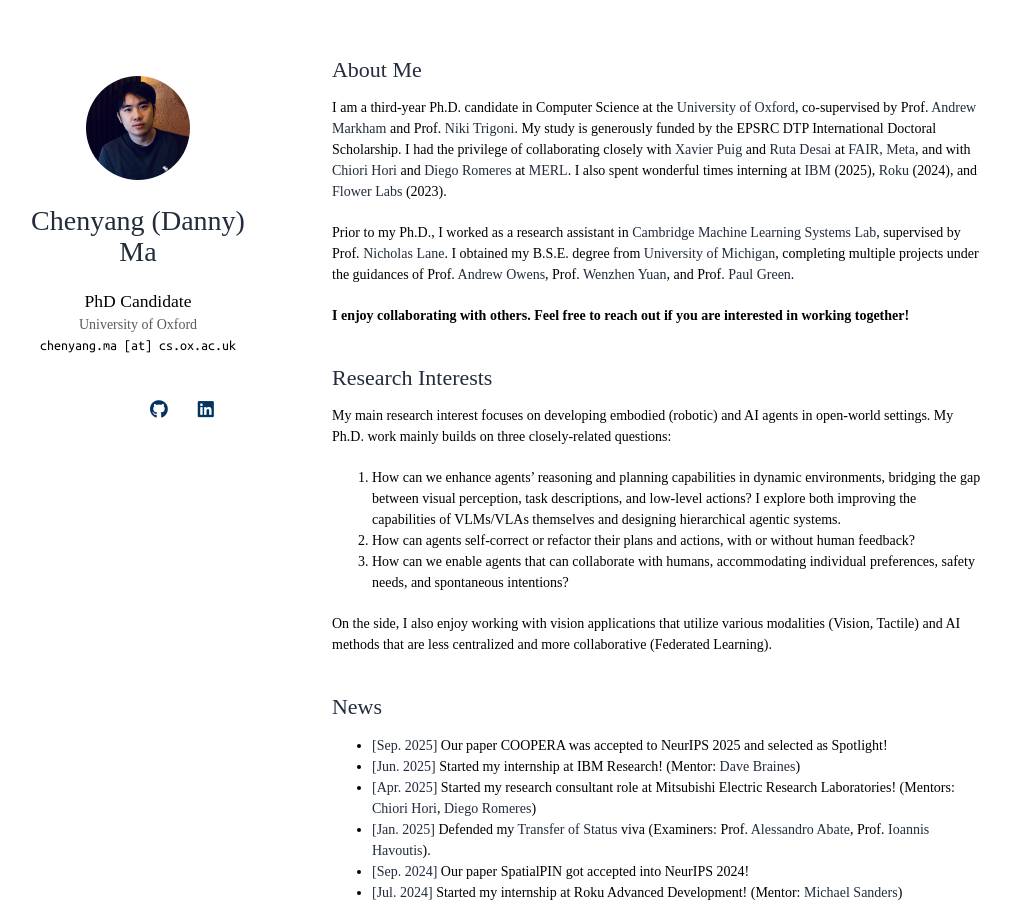
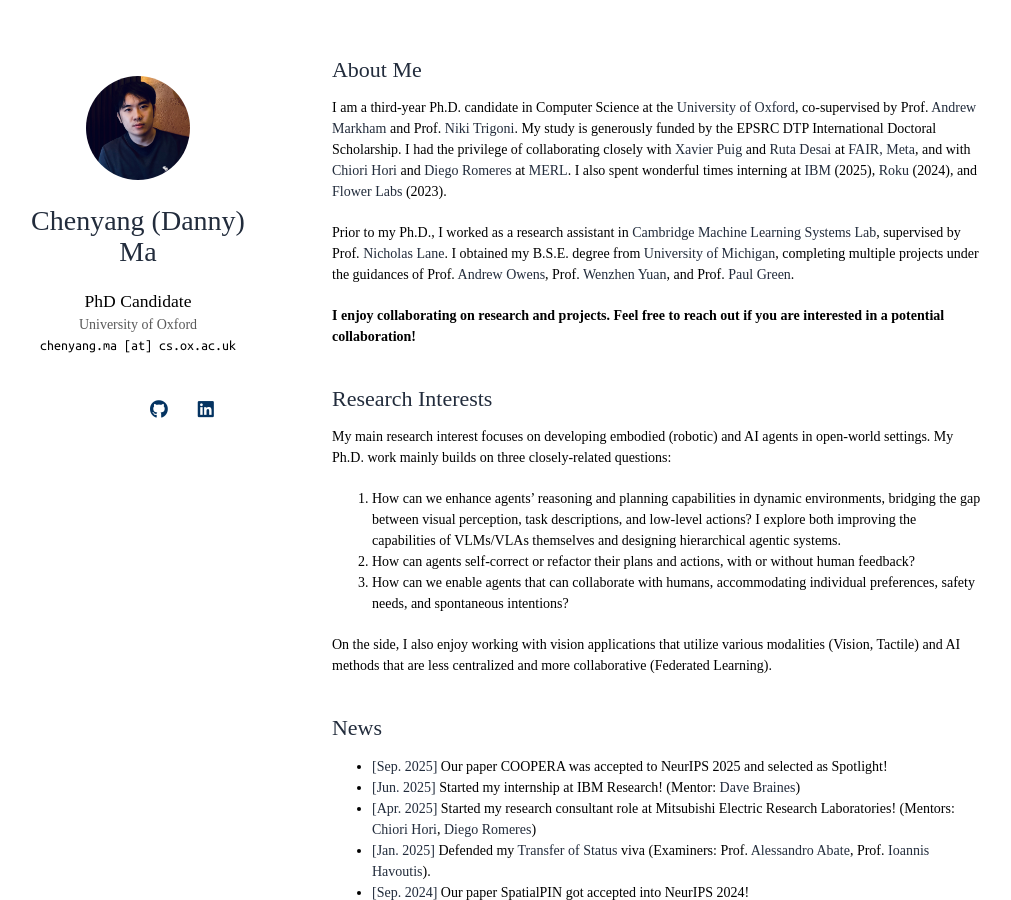
Before and after one commit to dannymcy/dannymcy.github.io, a Jekyll site: the page built from index.md, in a window 1280 px wide and 900 px high. Shown: the whole window, without its empty margins (138-1149 px from the left). Built offline with Jekyll 4.4.1, drawn with Linux system fonts in a browser that asks for light colours; nearby versions of some CDN libraries; a style sheet for code colours, icons or effects is not loaded; our own code applies the rules of GitHub Pages for plain Markdown files.

Commit message:
Make changes.

```diff
--- a/index.md
+++ b/index.md
@@ -8,7 +8,7 @@ I am a third-year Ph.D. candidate in Computer Science at the [University of Oxfo
 
 Prior to my Ph.D., I worked as a research assistant in [Cambridge Machine Learning Systems Lab](https://mlsys.cst.cam.ac.uk/), supervised by Prof. [Nicholas Lane](https://niclane.org/). I obtained my B.S.E. degree from [University of Michigan](https://umich.edu/), completing multiple projects under the guidances of Prof. [Andrew Owens](https://andrewowens.com/), Prof. [Wenzhen Yuan](https://siebelschool.illinois.edu/about/people/all-faculty/yuanwz), and Prof. [Paul Green](https://www.umtri.umich.edu/people/green-paul-a/).
 
-<p style="font-weight: bold;">I enjoy collaborating with others. Feel free to reach out if you are interested in working together!</p>
+<p style="font-weight: bold;">I enjoy collaborating on research and projects. Feel free to reach out if you are interested in a potential collaboration!</p>
 
 <!-- <p style="color:red;">I am actively looking for a research internship for Summer 2025. Feel free to contact me for any research opportunities!</p> -->
 
```
